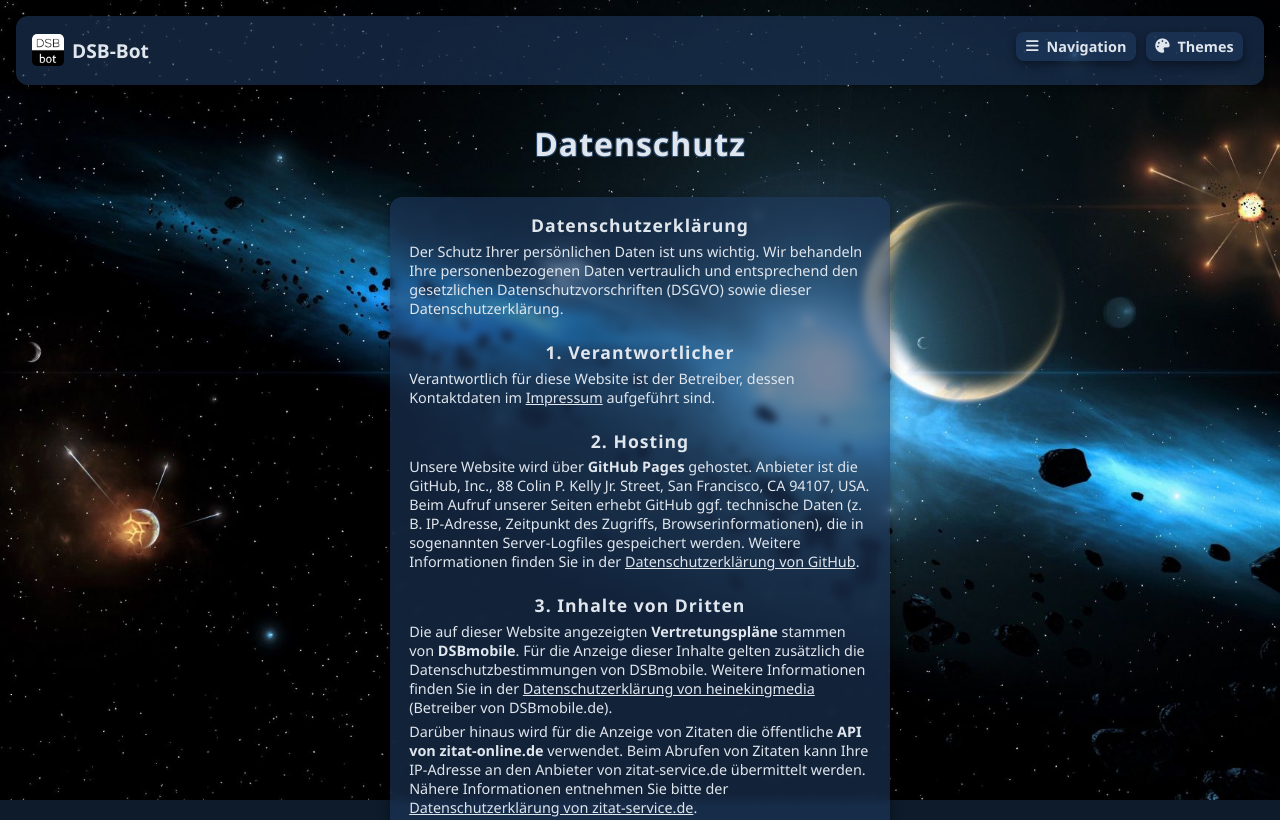
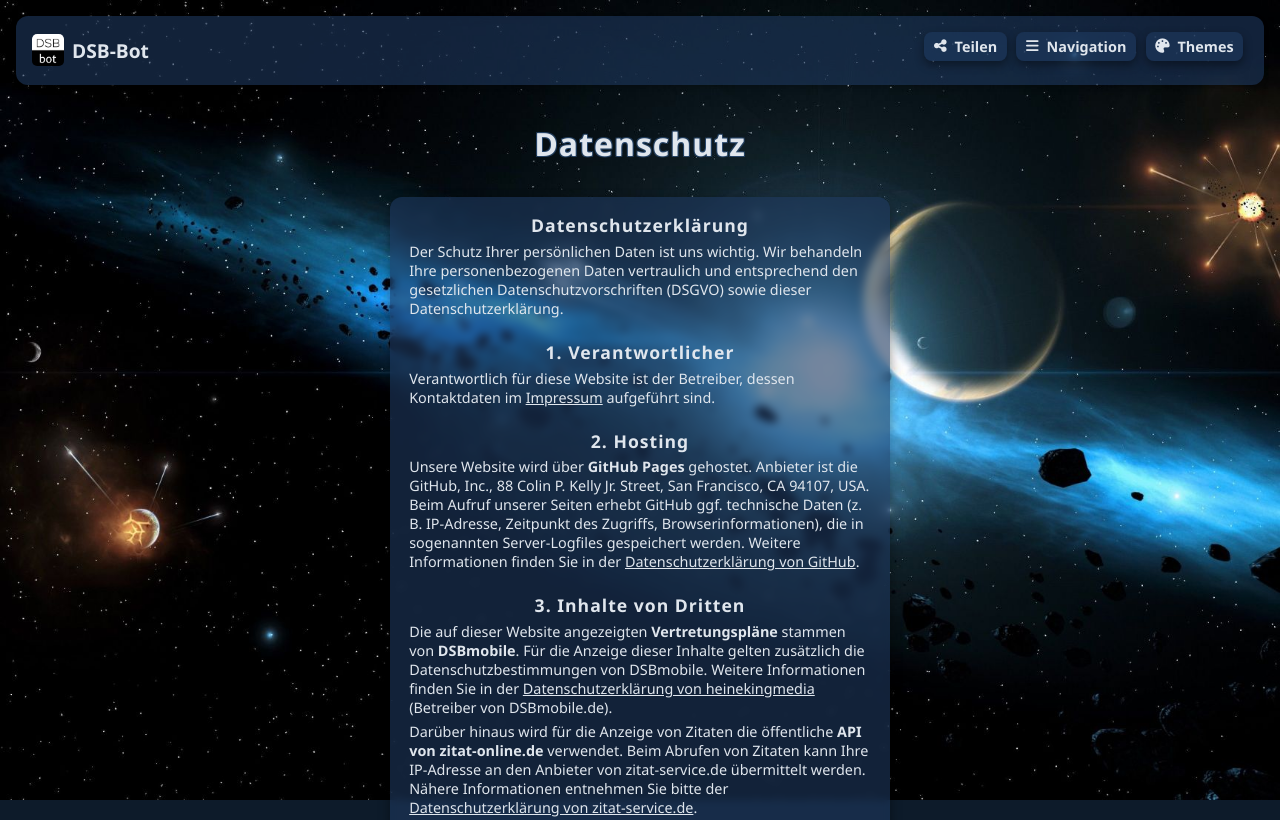
Before and after one commit to dsb-bot/dsb-bot.github.io, a plain HTML site: page datenschutz.html in a window 1280 px wide. Shown: the top 820 px of the page. Drawn offline with Linux system fonts and the light colour scheme.

Commit message:
Added share Button

```diff
--- a/assets/js/script.js
+++ b/assets/js/script.js
@@ -72,3 +72,15 @@ document.addEventListener("DOMContentLoaded", () => {
 
   console.log("Navbar und Dropdowns initialisiert ✅");
 });
+
+function share() {
+    if (navigator.share) {
+        navigator.share({
+            title: document.title,
+            text: "Schau mal wie klasse! Das hier ist der Vertretungsplan, nur fancy und IMMER verfügbar.",
+            url: "https://dsb-bot.github.io"
+        });
+    } else {
+        alert("Teilen wird von diesem Browser nicht unterstützt.");
+    }
+}
--- a/datenschutz.html
+++ b/datenschutz.html
@@ -33,6 +33,13 @@
 
     <!-- Dropdowns -->
     <div class="navbar-dropdowns">
+
+      <div class="dropdown" id="share-dropdown">
+        <button class="dropdown-button" onclick="share()">
+          <i class="fa fa-share-alt"></i>
+          <span class="label">Teilen</span>
+        </button>
+      </div>
 
       <div class="dropdown" id="nav-dropdown">
         <button class="dropdown-button">
```
Also changed, not shown: historie.html (+7 -0 lines), impressum.html (+7 -0 lines), index.html (+7 -0 lines), kontakt.html (+7 -0 lines), preferences.html (+7 -0 lines).
